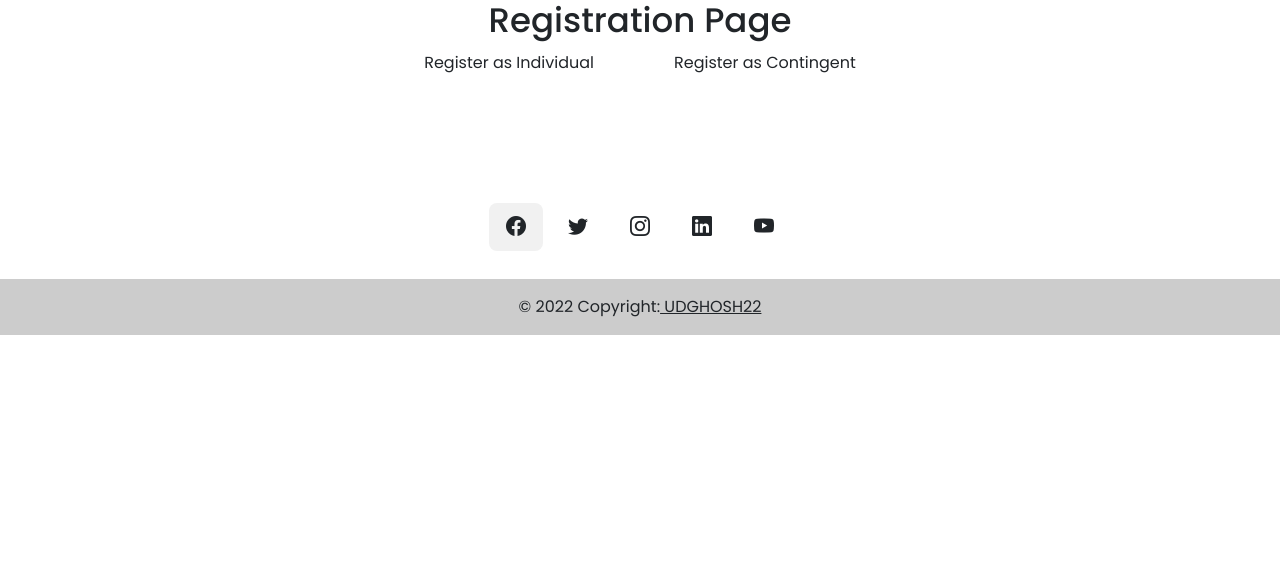
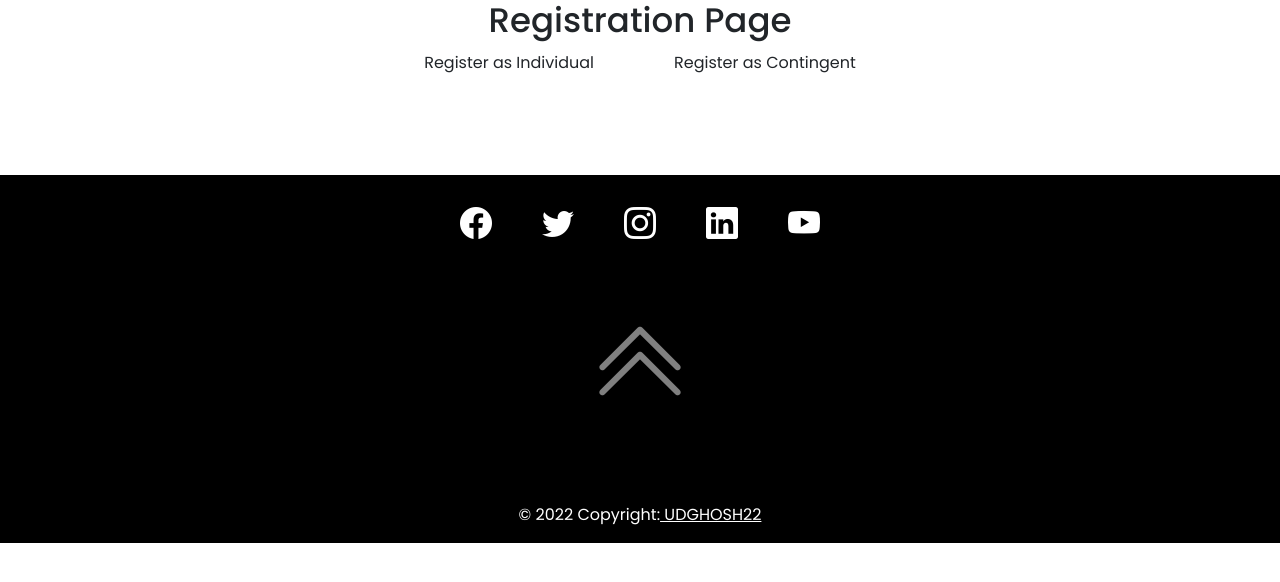
Before and after one commit to humayun-987/GuestRoomBookingSystem, a React (Create React App) app: page /register in a window 1280 px wide. Shown: the top 582 px of the page. Built offline with nearby package versions, Linux system fonts and the light colour scheme.

Commit message:
Footer updated, Himanshu.

```diff
--- a/package.json
+++ b/package.json
@@ -20,6 +20,7 @@
     "react-data-table-component": "^7.5.3",
     "react-dom": "^18.2.0",
     "react-router-dom": "^6.14.1",
+    "react-router-hash-link": "^2.4.3",
     "react-scripts": "5.0.1",
     "web-vitals": "^2.1.4"
   },
--- a/src/comp/footer/index.jsx
+++ b/src/comp/footer/index.jsx
@@ -10,8 +10,8 @@ import 'mdb-ui-kit';
 const Footer = () => {
 return (
 	<div >
-
-<footer className="text-center text-white" >
+  <div className="spec bg-black">
+  <footer className="text-center text-white" >
 
 
   <div className="container pt-4">
@@ -19,7 +19,7 @@ return (
     <section className="mb-4">
 
       <a
-        className="btn btn-link btn-floating btn-lg text-dark m-1"style={{backgroundColor: '#f1f1f1'}}
+        className="btn btn-link btn-floating btn-lg text-white px-4 fs-2 i pt-0"
         href="https://www.facebook.com/udghosh.iitk/"
         role="button"
         data-mdb-ripple-color="dark"
@@ -27,7 +27,7 @@ return (
 
 
       <a
-        className="btn btn-link btn-floating btn-lg text-dark m-1"
+        className="btn btn-link btn-floating btn-lg text-white px-4 fs-2 i pt-0"
         href="https://twitter.com/udghoshiitk?lang=en"
         role="button"
         data-mdb-ripple-color="dark"
@@ -36,20 +36,20 @@ return (
 
 
       <a
-        className="btn btn-link btn-floating btn-lg text-dark m-1"
+        className="btn btn-link btn-floating btn-lg text-white px-4 fs-2 i pt-0"
         href="https://www.instagram.com/udghosh_iitk/"
         role="button"
         data-mdb-ripple-color="dark"
         ><i className="bi bi-instagram"></i></a>
 
       <a
-        className="btn btn-link btn-floating btn-lg text-dark m-1"
+        className="btn btn-link btn-floating btn-lg text-white px-4 fs-2 i pt-0"
         href="https://www.linkedin.com/company/udghosh-iit-kanpur-fest/mycompany/"
         role="button"
         data-mdb-ripple-color="dark"
         ><i className="bi bi-linkedin"></i></a>
       <a
-        className="btn btn-link btn-floating btn-lg text-dark m-1"
+        className="btn btn-link btn-floating btn-lg text-white px-4 fs-2 i pt-0"
         href="https://www.youtube.com/user/udghosh11"
         role="button"
         data-mdb-ripple-color="dark"
@@ -57,15 +57,18 @@ return (
     </section>
 
   </div>
-  <div className="text-center text-dark p-3" style={{backgroundColor: "rgba(0, 0, 0, 0.2)"}}>
+
+  <div className="pb-5 pt-2">
+    <a href="#top"><i class="bi bi-chevron-double-up font-adjust"></i></a>
+  </div>
+
+  <div className="text-center text-white p-3" style={{backgroundColor: "rgba(0, 0, 0, 0.2)"}}>
     © 2022 Copyright:
-    <a className="text-dark" target='blank' href= "https://udghosh.org.in/">  UDGHOSH22</a>
+    <a className="text-white" target='blank' href= "https://udghosh.org.in/">  UDGHOSH22</a>
   </div>
-  <div class="last">
-      rahul;
-   </div>
 </footer>
     </div>
+  </div>
 
 );
 
--- a/src/comp/footer/style.css
+++ b/src/comp/footer/style.css
@@ -1 +1,22 @@
 @import url("https://cdn.jsdelivr.net/npm/bootstrap-icons@1.8.3/font/bootstrap-icons.css");
+
+.font-adjust{
+    font-size: 100px;
+    color: gray;
+}
+
+.font-adjust:hover{
+    color:white;
+    cursor: pointer;
+}
+
+.i:hover{
+    scale: 1.15;
+}
+
+#circle {
+    background: black;
+    border-radius: 50%;
+    width: 100px;
+    height: 100px;
+}
```
Also changed, not shown: 1 other file (tests, documents, lock files or other folders).
